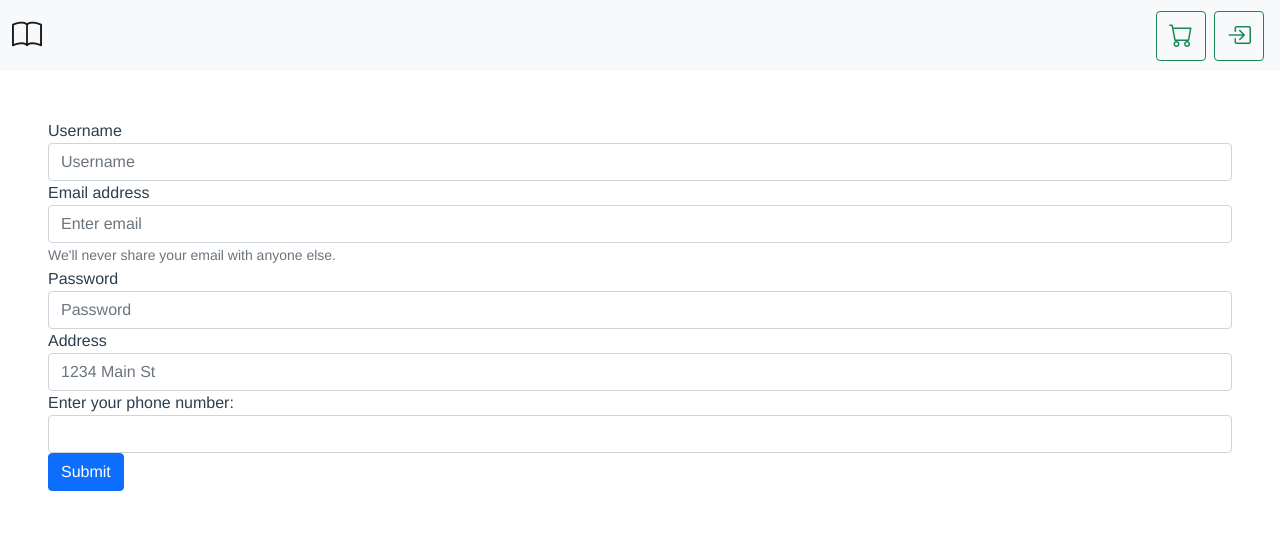
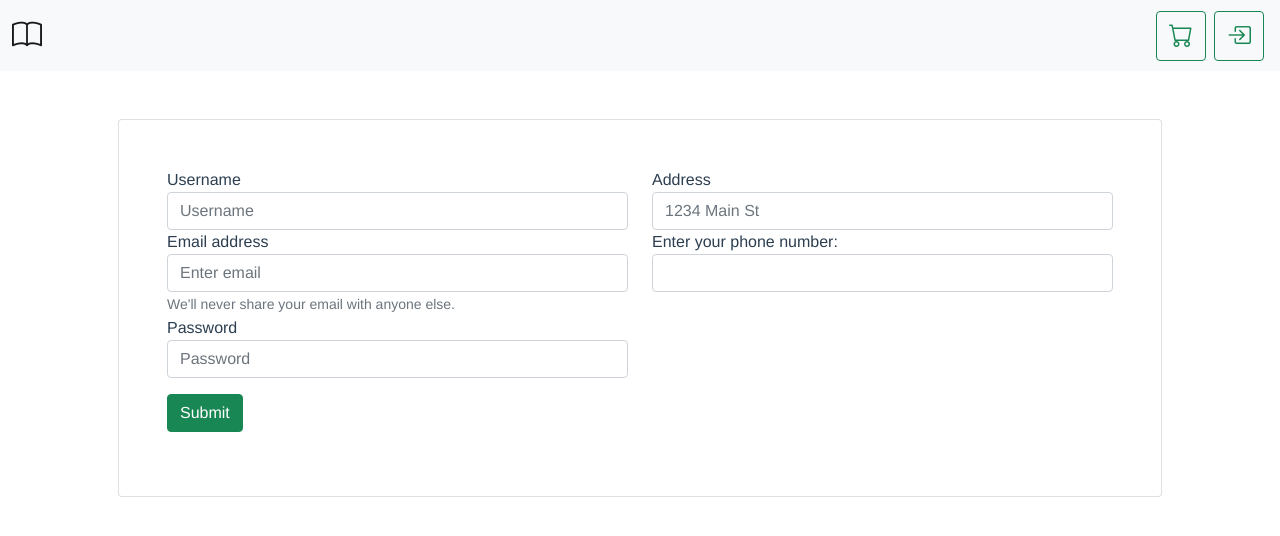
Before and after one commit to AlexisHutin/Boutique-VueJs-Express, a Vue app: page /sign-up in a window 1280 px wide. Shown: the top 536 px of the page. Built offline with nearby package versions, Linux system fonts and the light colour scheme.

Commit message:
-- signup -- mise en page

```diff
--- a/src/views/Signup.vue
+++ b/src/views/Signup.vue
@@ -1,6 +1,9 @@
 <template>
-  <div class="">
+  <div class="container">
+    <div class="card p-5">
       <form class="form-signin" @submit="sendData" method="post">
+        <div class="row">
+          <div class="col">
             <div class="form-group">
               <label for="formGroupExampleInput">Username</label>
               <input
@@ -37,7 +40,8 @@
                 placeholder="Password"
               />
             </div>
-
+          </div>
+          <div class="col">
             <div class="form-group">
               <label for="inputAddress">Address</label>
               <input
@@ -51,11 +55,20 @@
 
             <div class="form-group">
               <label for="phone">Enter your phone number:</label>
-        <input v-model="phone" type="text" class="form-control" name="phone" />
+              <input
+                v-model="phone"
+                type="text"
+                class="form-control"
+                name="phone"
+              />
             </div>
-
-      <button type="submit" class="btn btn-primary">Submit</button>
+          </div>
+          <div class="py-3">
+            <button type="submit" class="btn btn-success">Submit</button>
+          </div>
+        </div>
       </form>
+    </div>
   </div>
 </template>
 
```
Lines whose indentation alone changed are shown as unchanged.
